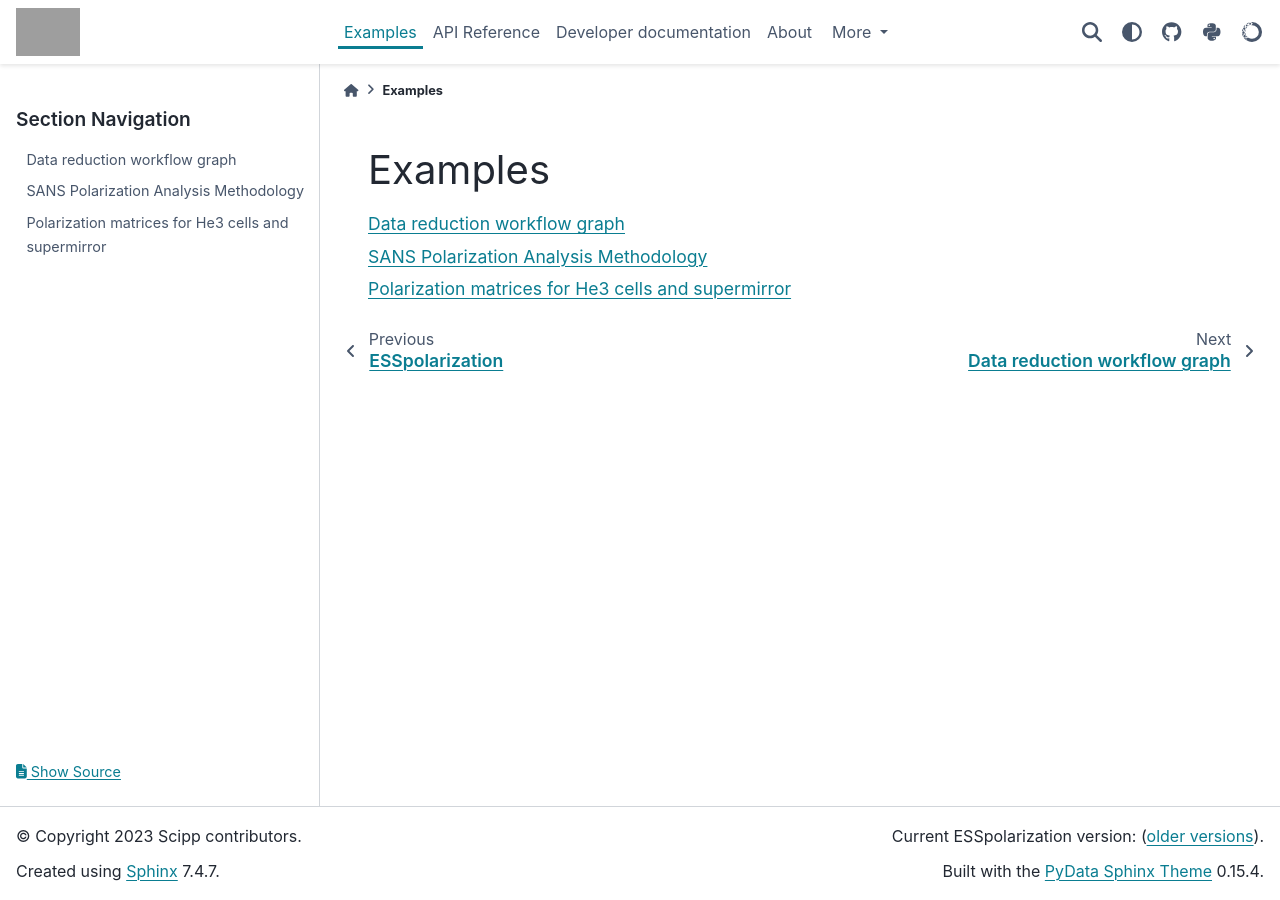
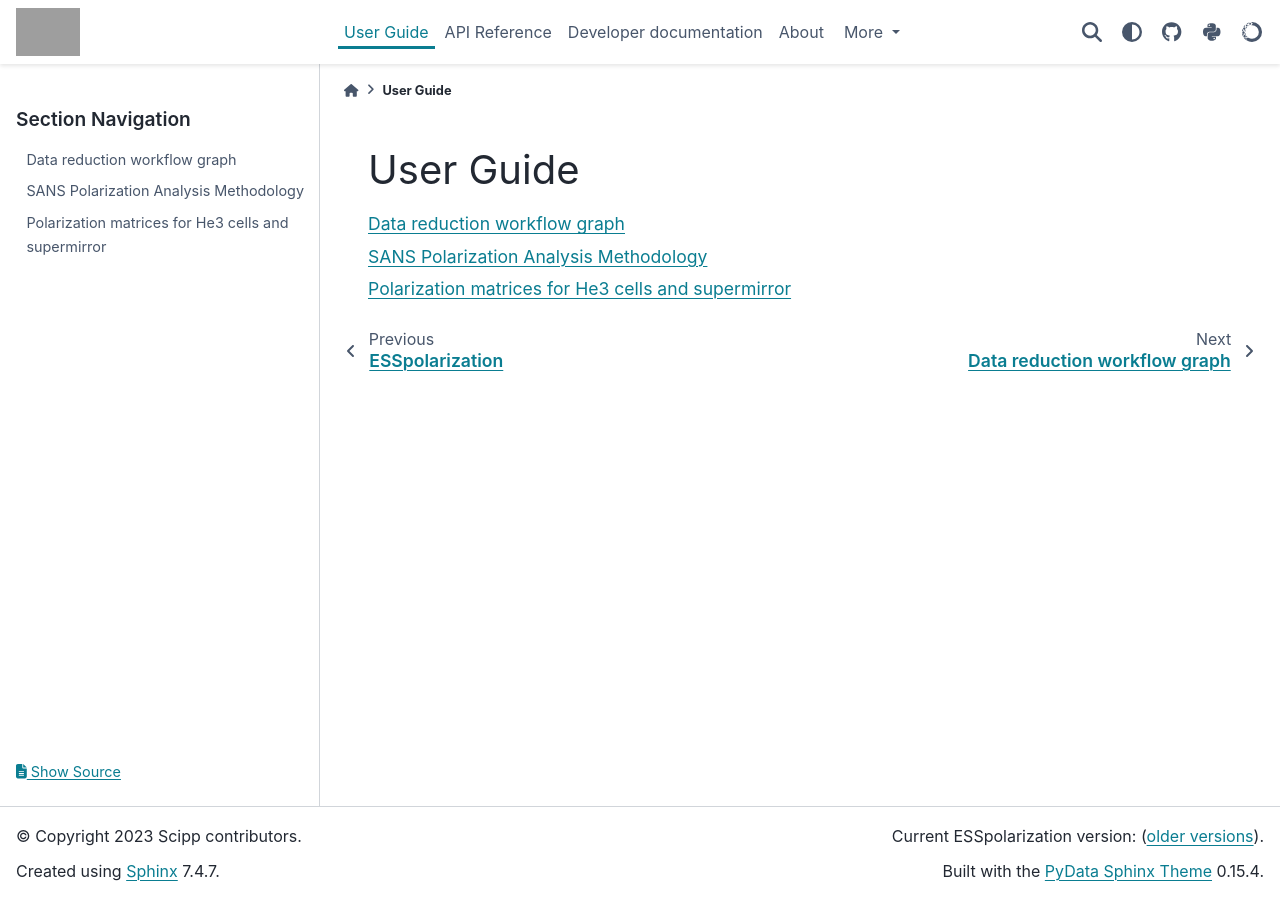
Before and after one commit to scipp/esspolarization, a Sphinx documentation site: the page built from docs/user-guide/index.md, in a window 1280 px wide. Built offline with Sphinx 7.4.7 and the PyData theme 0.15.4, drawn with Linux system fonts in a browser that asks for light colours; the version number could not be read and is left out; grey boxes are pictures that could not be loaded.

Commit message:
Update heading

````diff
--- a/docs/user-guide/index.md
+++ b/docs/user-guide/index.md
@@ -1,4 +1,4 @@
-# Examples
+# User Guide
 
 ```{toctree}
 ---
````
